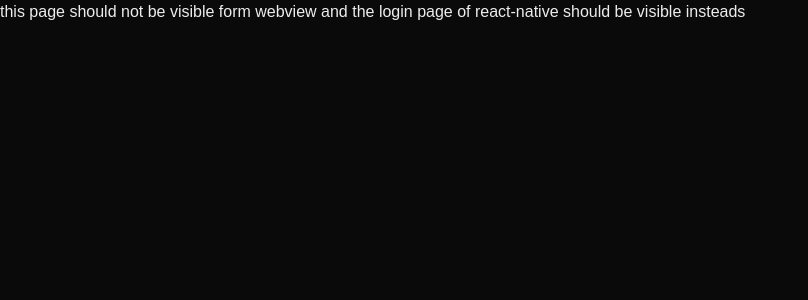
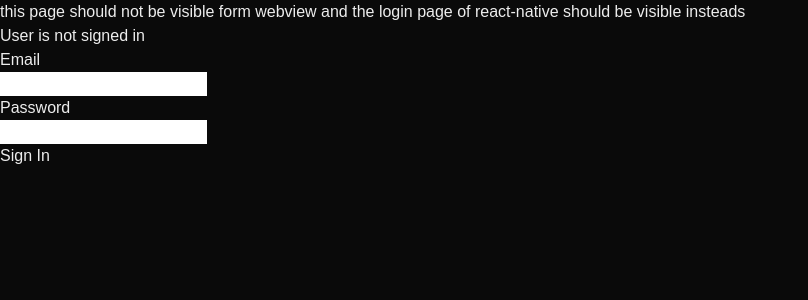
Before and after one commit to sinaRh99/webview-test, a Next.js app: page /login in a window 1280 px wide. Shown: the top 300 px of the page, without its empty margins (0-808 px from the left). Built offline with nearby package versions, Linux system fonts and the light colour scheme.

Commit message:
login from the website

```diff
--- a/src/app/layout.tsx
+++ b/src/app/layout.tsx
@@ -1,19 +1,8 @@
 // "use client";
 
 import type { Metadata } from "next";
-import { Geist, Geist_Mono } from "next/font/google";
 import "./globals.css";
 import { AuthProvider } from "@/context/AuthContext";
-
-const geistSans = Geist({
-  variable: "--font-geist-sans",
-  subsets: ["latin"],
-});
-
-const geistMono = Geist_Mono({
-  variable: "--font-geist-mono",
-  subsets: ["latin"],
-});
 
 export const metadata: Metadata = {
   title: "Create Next App",
@@ -27,9 +16,7 @@ export default function RootLayout({
 }>) {
   return (
     <html lang="en">
-      <body
-        className={`${geistSans.variable} ${geistMono.variable} antialiased`}
-      >
+      <body>
         <AuthProvider>{children}</AuthProvider>
       </body>
     </html>
--- /dev/null
+++ b/src/app/login/CustomButton.tsx
@@ -0,0 +1,33 @@
+import React from "react";
+
+interface Props {
+  title: string;
+  handlePress: () => void;
+  containerStyles?: string;
+  textStyles?: string;
+  isLoading?: boolean;
+}
+
+const CustomButton = ({
+  title,
+  handlePress,
+  containerStyles,
+  textStyles,
+  isLoading,
+}: Props) => {
+  return (
+    <button
+      onClick={handlePress}
+      disabled={isLoading}
+      className={`bg-purple-500 rounded-xl min-h-[50px] justify-center items-center ${containerStyles} ${
+        isLoading ? "opacity-50" : ""
+      }`}
+    >
+      <span className={`text-primary font-semibold text-lg ${textStyles}`}>
+        {title}
+      </span>
+    </button>
+  );
+};
+
+export default CustomButton;
--- /dev/null
+++ b/src/app/login/FormField.tsx
@@ -0,0 +1,48 @@
+"use client";
+
+import React, { useState } from "react";
+
+interface Props {
+  label: string;
+  value: string;
+  handleChangeText: (e: string) => void;
+  className?: string;
+  placeholder?: string;
+}
+
+const FormField = ({
+  label,
+  value,
+  placeholder,
+  handleChangeText,
+  className,
+}: Props) => {
+  const [showPassword, setShowPassword] = useState(false);
+
+  return (
+    <div className={`flex flex-col space-y-2 ${className}`}>
+      <div className="text-base text-gray-100 font-medium">{label}</div>
+      <div className="flex w-full h-16 px-4 bg-gray-900 border-2 border-gray-950 rounded-2xl focus-within:border-purple-400 items-center flex-row">
+        <input
+          className="flex-1 bg-gray-900 h-full focus:outline-none text-white font-semibold text-base"
+          value={value}
+          placeholder={placeholder}
+          onChange={(e) => handleChangeText(e.target.value)}
+          type={label === "Password" && !showPassword ? "password" : "text"}
+        />
+
+        {label === "Password" && (
+          <div onClick={() => setShowPassword((perv) => !perv)}>
+            <div
+              className={`w-6 h-6 rounded-full ${
+                showPassword ? "bg-blue-400" : "bg-orange-400"
+              } `}
+            />
+          </div>
+        )}
+      </div>
+    </div>
+  );
+};
+
+export default FormField;
--- a/src/app/login/page.tsx
+++ b/src/app/login/page.tsx
@@ -1,10 +1,52 @@
-import React from "react";
+"use client";
+
+import axios from "axios";
+import React, { useState } from "react";
+import FormField from "./FormField";
+import CustomButton from "./CustomButton";
+import { useAuth } from "@/context/AuthContext";
+import LoginStatus from "@/components/LoginStatus";
+
+const API_URL = "https://api-dev.sendbypass.com/v1/login/";
 
 export default function Login() {
+  const [isLoading, setIsLoading] = useState(false);
+  const [signInForm, setSignInForm] = useState({
+    email: "",
+    password: "",
+  });
+  const { login } = useAuth();
+
+  async function handleSubmit() {
+    setIsLoading(true);
+    const response = await axios.post(API_URL, signInForm);
+    login(response.data.access);
+    setIsLoading(false);
+  }
+
   return (
     <div className="p-4">
       this page should not be visible form webview and the login page of
       react-native should be visible insteads
+      <LoginStatus />
+      <FormField
+        label="Email"
+        value={signInForm.email}
+        handleChangeText={(e) => setSignInForm({ ...signInForm, email: e })}
+        className="mt-7"
+      />
+      <FormField
+        label="Password"
+        value={signInForm.password}
+        handleChangeText={(e) => setSignInForm({ ...signInForm, password: e })}
+        className="mt-7"
+      />
+      <CustomButton
+        title="Sign In"
+        handlePress={handleSubmit}
+        containerStyles="mt-7 w-full"
+        isLoading={isLoading}
+      />
     </div>
   );
 }
--- /dev/null
+++ b/src/components/LoginStatus.tsx
@@ -0,0 +1,19 @@
+"use client";
+
+import { useAuth } from "@/context/AuthContext";
+import React from "react";
+
+export default function LoginStatus() {
+  const { isAuthenticated } = useAuth();
+  return (
+    <div
+      className={`w-full h-16 rounded-xl flex items-center justify-center text-xl font-bold ${
+        isAuthenticated
+          ? "bg-green-400 text-green-900"
+          : "bg-red-400 text-red-900"
+      }`}
+    >
+      {isAuthenticated ? "User is signed in" : "User is not signed in"}
+    </div>
+  );
+}
--- a/src/context/AuthContext.tsx
+++ b/src/context/AuthContext.tsx
@@ -27,9 +27,10 @@ export const AuthProvider = ({ children }: { children: ReactNode }) => {
   }, []);
 
   const login = (newToken?: string) => {
-    //   Cookies.set("authToken", newToken, { expires: 7, secure: true, sameSite: "Strict" });
-    if (newToken) setToken(newToken);
-    else logout();
+    if (newToken) {
+      setToken(newToken);
+      Cookies.set("access", newToken);
+    } else logout();
   };
 
   const logout = () => {
--- a/src/hooks/useAccessToken.ts
+++ b/src/hooks/useAccessToken.ts
@@ -22,7 +22,7 @@ const useAccessToken = () => {
     }, 1000); // Check every second (adjust as needed)
 
     return () => clearInterval(interval);
-  }, [accessToken, refreshToken]);
+  }, [accessToken, refreshToken, login]);
 
   return {
     access: accessToken,
```
Also changed, not shown: src/app/page.tsx (+2 -12 lines), src/app/profile/page.tsx (+4 -11 lines).
